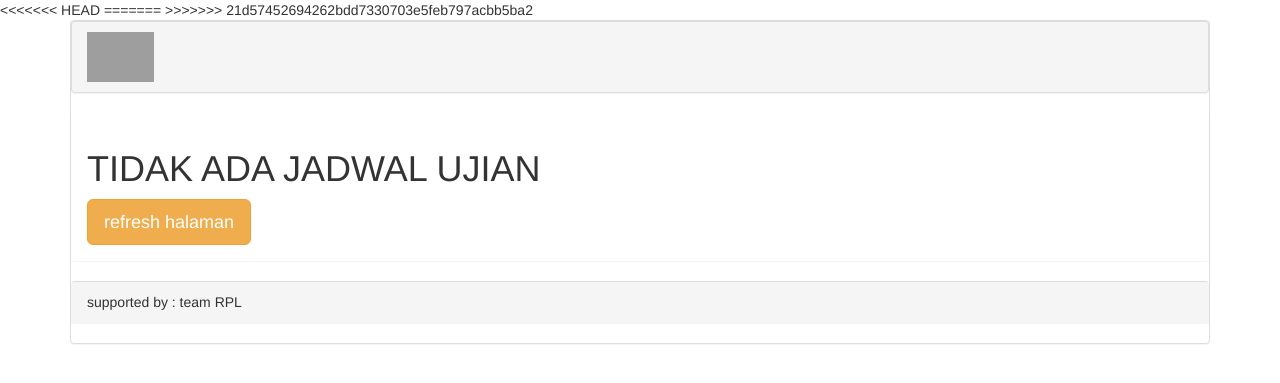
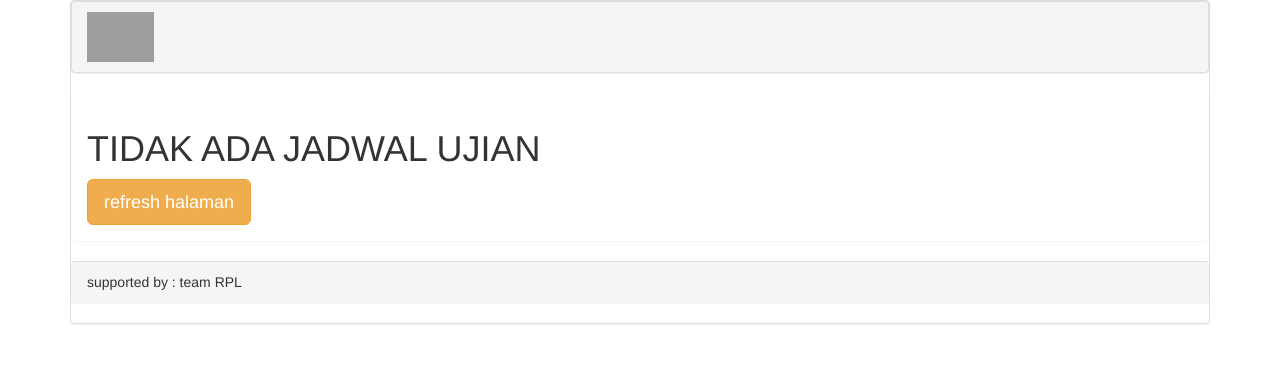
Before and after one commit to iwansafr/portal, a PHP site: page / in a window 1280 px wide. Shown: the top 383 px of the page. Run offline with PHP 8.4, Linux system fonts and the light colour scheme; data comes from the database, SQL or seed files in the repository; data that the repository does not hold is empty; grey boxes are pictures that could not be loaded.

Commit message:
bugfixed merge

```diff
--- a/index.php
+++ b/index.php
@@ -3,7 +3,6 @@
 <head>
     <title>TEST LINK PORTAL</title>
     <link href="library/css/bootstrap.min.css" rel="stylesheet">
-<<<<<<< HEAD
     <?php
     // include database and object files
     include_once 'classes/database.php';
@@ -19,13 +18,11 @@
     $jadwal = $mapel->get_jadwal();
     $config = $conf->get_config('main');
     ?>
-=======
     <meta content="width=device-width, initial-scale=1.0" name="viewport">
     <meta name="viewport" content="width=device-width, initial-scale=1">
     <meta name="description" content="situs web portal untuk test smkn1 bangsri">
     <meta name="keywords" content="smkn1bangsri, esoftgreat, software development, esoftgreat.com">
     <meta name="developer" content="esoftgreat">
->>>>>>> 21d57452694262bdd7330703e5feb797acbb5ba2
 </head>
 <body>
     <div class="container">
```
